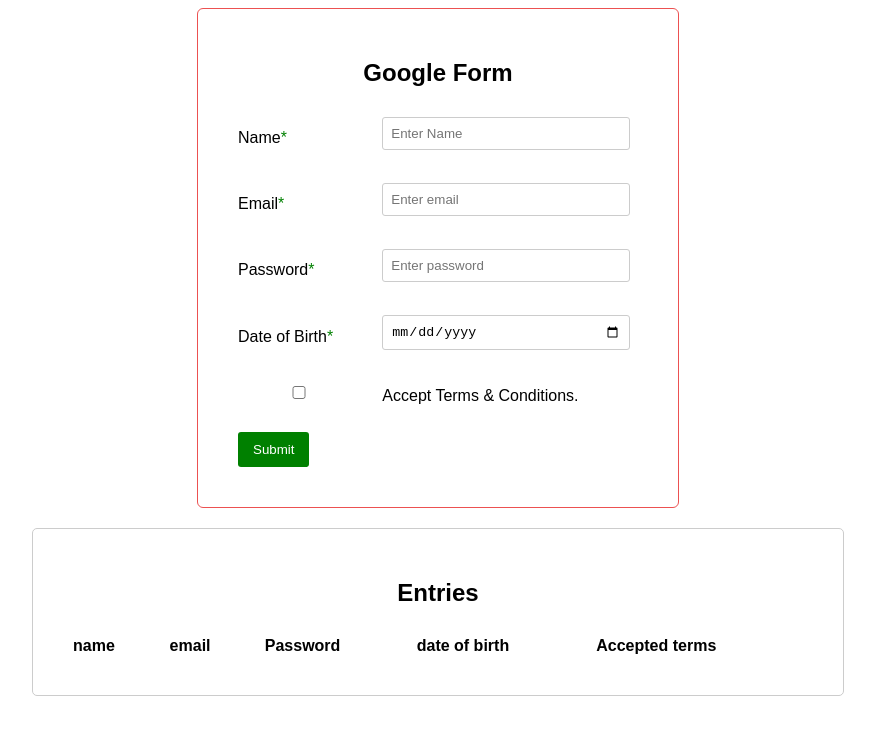
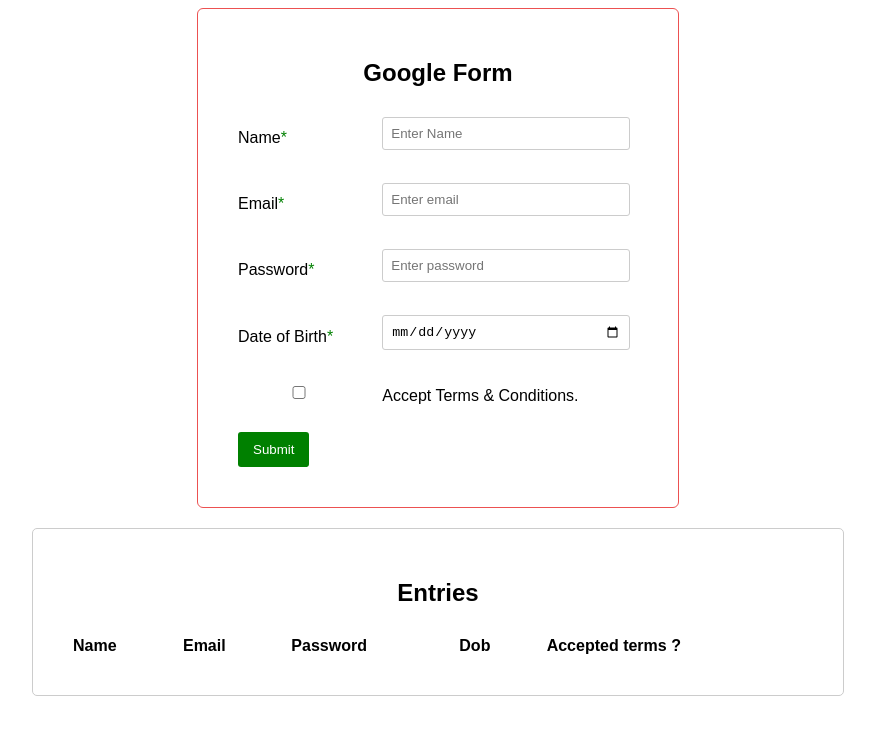
Before and after one commit to Vigneshwar09/WD101, a plain HTML site: page index.html in a window 1280 px wide. Shown: the whole page, without its empty margins (202-1077 px from the left). Drawn offline with Linux system fonts and the light colour scheme.

Commit message:
Update index.html

```diff
--- a/index.html
+++ b/index.html
@@ -93,11 +93,11 @@
         <table>
             <thead>
                 <tr>
-                    <th>name</th>
-                    <th>email</th>
+                    <th>Name</th>
+                    <th>Email</th>
                     <th>Password</th>
-                    <th>date of birth</th>
-                    <th>Accepted terms</th>
+                    <th>Dob</th>
+                    <th>Accepted terms ?</th>
                 </tr>
             </thead>
             <tbody id="userTableBody"></tbody>
```
